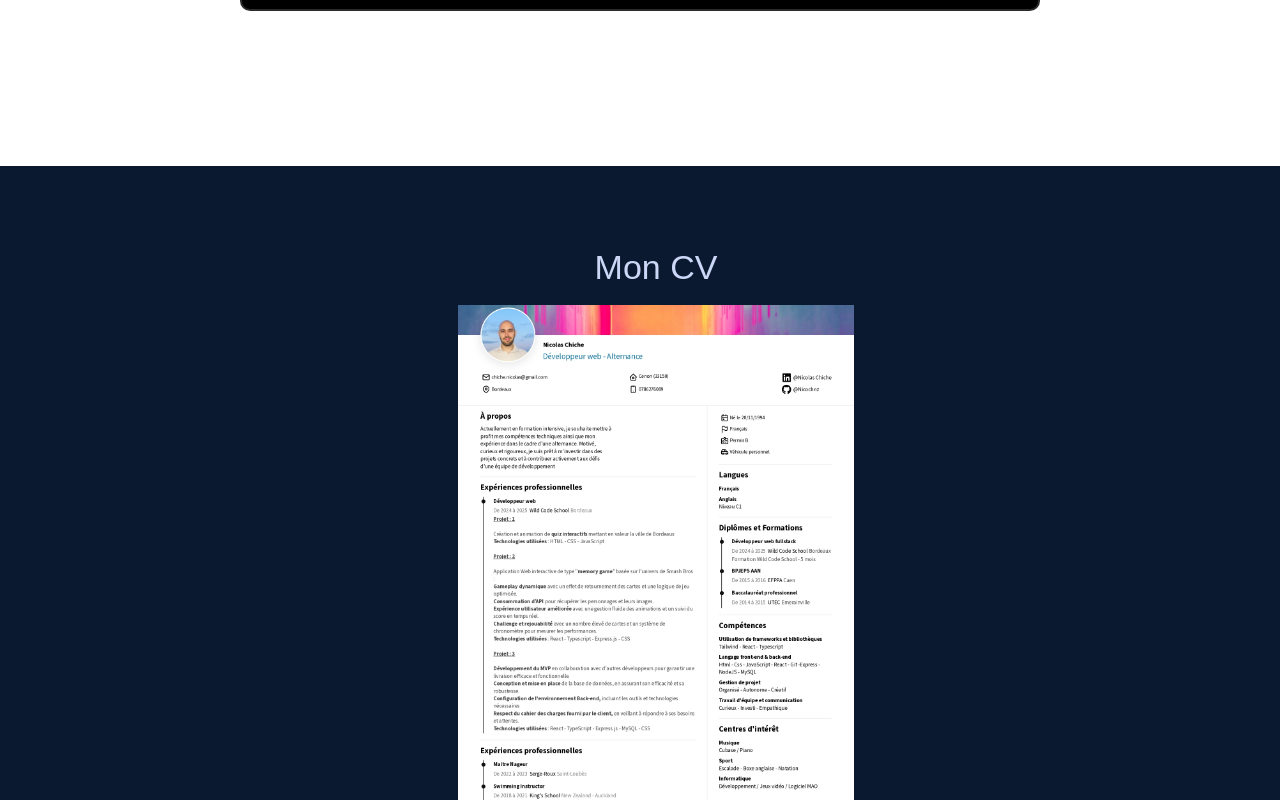
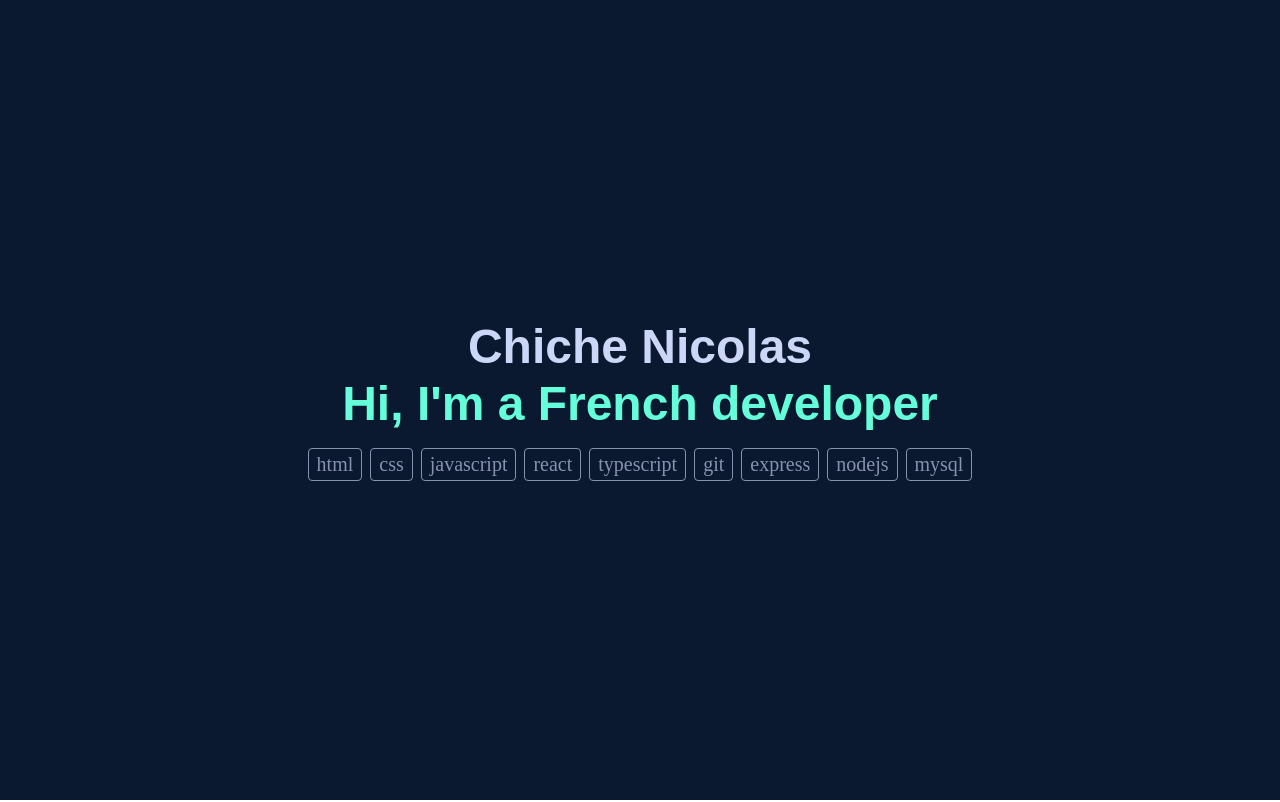
Before and after one commit to nicochnz/Nico-project, a React (Vite) app: page / in a window 1280 px wide. Shown: the top 802 px of the page. Built offline with nearby package versions, Linux system fonts and the light colour scheme.

Commit message:
fix navbar

```diff
--- a/index.html
+++ b/index.html
@@ -2,7 +2,7 @@
 <html lang="en">
   <head>
     <meta charset="UTF-8" />
-    <link rel="icon" type="image/" href="/favicon-nico.png" />
+    <link rel="icon" type="image/svg+xml" href="/favicon-nico.png"/>
     <meta name="viewport" content="width=device-width, initial-scale=1.0" />
     <title>Portfolio Chiche Nicolas</title>
   </head>
--- a/src/components/Navbar.css
+++ b/src/components/Navbar.css
@@ -9,6 +9,7 @@
 	bottom: 0;
 	left: 0;
 	z-index: 1000;
+
 	transition: transform 0.3s ease, bottom 0.3s ease;
 }
 
--- a/src/index.css
+++ b/src/index.css
@@ -1,7 +1,17 @@
+* {
+  box-sizing: border-box;
+}
+
 html, body {
-	margin: 0;
-	padding: 0;
-	width: 100%;
-	height: 100%;
-	overflow-x: hidden;
+  margin: 0;
+  padding: 0;
+  width: 100%;
+  height: 100%;
 }
+
+.container, main, section {
+  width: 100%;
+  max-width: 100%;
+  padding-left: 0;
+  padding-right: 0;
+}
```
